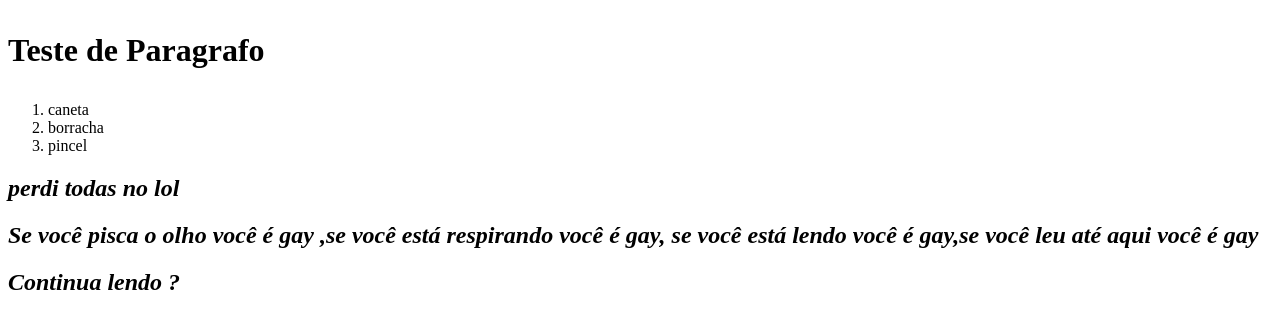
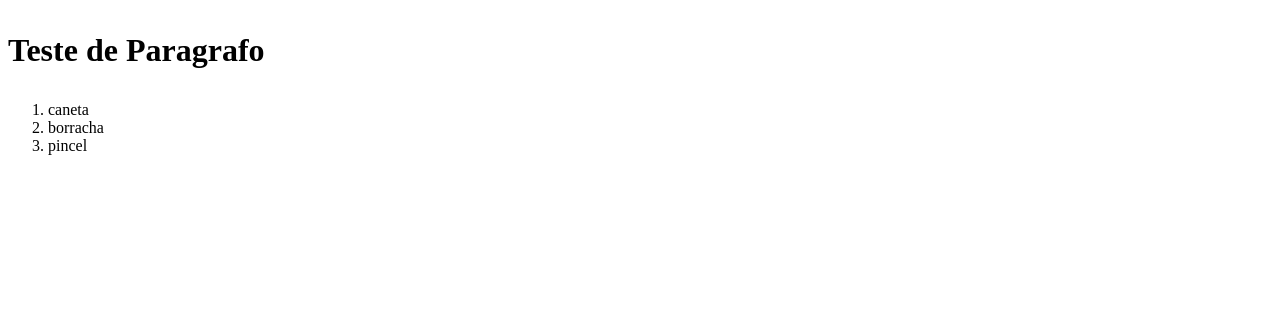
Before and after one commit to gcsq/Cl_CD, a plain HTML site: page index.html in a window 1280 px wide. Drawn offline with Linux system fonts and the light colour scheme.

Commit message:
Update index.html

```diff
--- a/index.html
+++ b/index.html
@@ -15,9 +15,6 @@
         <li>pincel</li>
     </ol>
 
-    <h2><i>perdi todas no lol</i></h2>
-    <h2><i> Se você pisca o olho você é gay ,se você está respirando você é gay,
-        se você está lendo você é gay,se você leu até aqui você é gay</i></h2>
-        <h2><i>Continua lendo ?</i></h2>
+
 </body>
 </html>
```
